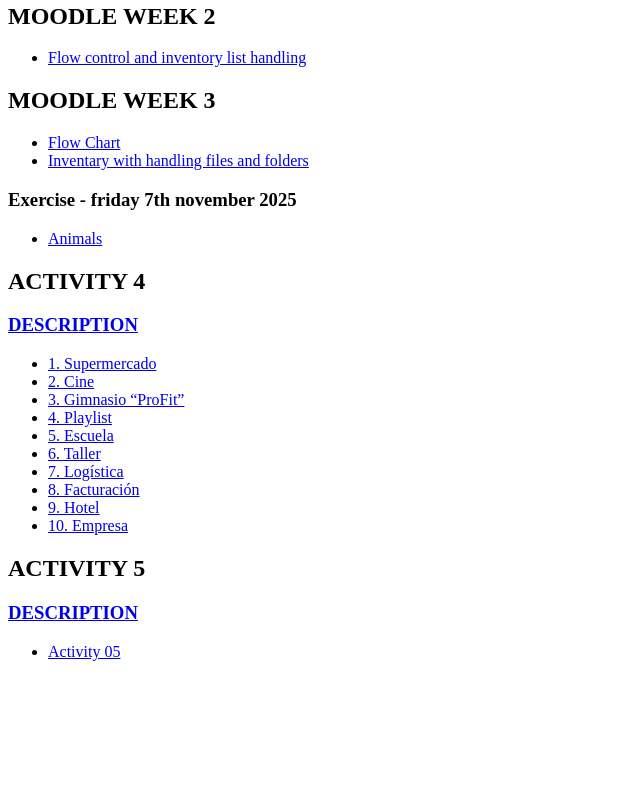
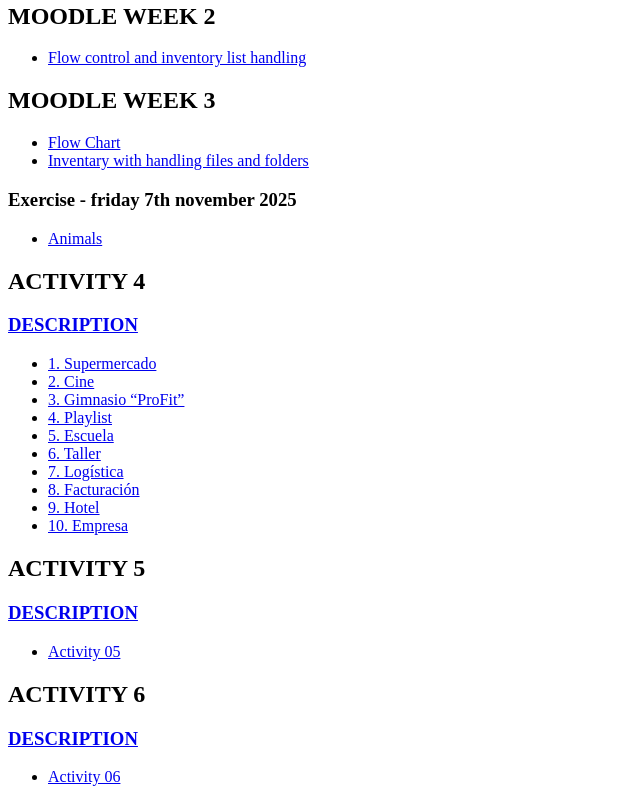
Before and after one commit to Ismael-Vasco/Portfolio_C6, a plain HTML site: page index.html in a window 1280 px wide. Shown: the part 461-1263 px from the top of the page, without its empty margins (0-640 px from the left). Before the commit the page ends 1138 px from the top, so only its background shows below. Drawn offline with Linux system fonts and the light colour scheme.

Commit message:
added activity 6

```diff
--- a/index.html
+++ b/index.html
@@ -75,5 +75,12 @@
             <li><a href="https://github.com/Ismael-Vasco/m1_python_activity_05/blob/main/activity_5.py">Activity 05</a></li>
         </ul>
     </div>
+    <div>
+        <h2>ACTIVITY 6</h2>
+        <h3><a href="https://github.com/Ismael-Vasco/m1_python_activity_06/blob/main/README.MD">DESCRIPTION</a></h3>
+        <ul>
+            <li><a href="https://github.com/Ismael-Vasco/m1_python_activity_06/blob/main/activity_6.py">Activity 06</a></li>
+        </ul>
+    </div>
 </body>
 </html>
```
